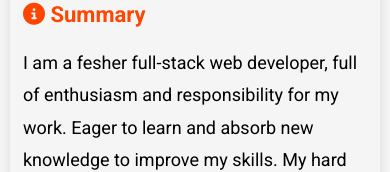
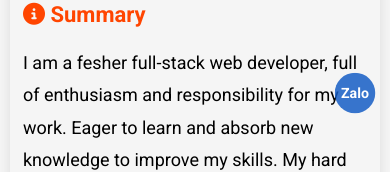
Before and after one commit to buunhut/cv, a React (Create React App) app: page / in a window 390 px wide. Shown: the part 681-853 px from the top of the page. Built offline with nearby package versions, Linux system fonts and the light colour scheme.

Commit message:
zalo chat

```diff
--- a/src/App.js
+++ b/src/App.js
@@ -37,7 +37,7 @@ function App() {
     window.scrollTo(0, 0);
   }
   //zalo chat
-  const phoneNumber = '0835252527'; // Thay thế bằng số điện thoại của bạn
+  const phoneNumber = '0909240886'; // Thay thế bằng số điện thoại của bạn
 
   const openZaloChat = () => {
     window.open(`https://zalo.me/${phoneNumber}`, '_blank');
@@ -52,8 +52,8 @@ function App() {
             <header>
               <div className="content">
                 <h3><i className="fa-regular fa-pen-to-square"
-                  // onClick={handleEdit}
-                  onClick={openZaloChat}
+                  onClick={handleEdit}
+
                 ></i> My CV</h3>
                 <div>
                   {
@@ -261,8 +261,7 @@ function App() {
             <header>
               <div className="content">
                 <h3><i className="fa-regular fa-pen-to-square"
-                  // onClick={handleEdit}
-                  onClick={openZaloChat}
+                  onClick={handleEdit}
 
                 ></i> Hồ Sơ Của Tôi </h3>
                 <div>
@@ -493,6 +492,11 @@ function App() {
           <button type='button'>Login</button>
         </form>
       </div>
+      <div className='zaloChat'
+        onClick={openZaloChat}
+      >
+        <button>Zalo</button>
+      </div>
     </>
   );
 }
--- a/src/app.scss
+++ b/src/app.scss
@@ -286,6 +286,24 @@ body {
       border-color: orangered;
     }
   }
+  .zaloChat {
+    position: fixed;
+    bottom: 50px;
+    right: 20px;
+    button {
+      width: 40px;
+      height: 40px;
+      border: none;
+      border-radius: 50%;
+      background-color: #015bd1d6;
+      font-size: 14px;
+      font-weight: bold;
+      color: white;
+      cursor: pointer;
+      transition: all .3s;
+      animation: zaloChatAnimation 2s infinite; /* 2s là thời gian mỗi chu kỳ, infinite để lặp lại vô hạn */
+    }
+  }
 }
 
 body.dark {
@@ -418,6 +436,7 @@ body.dark {
     }
   }
 }
+
 @media screen and (max-width: 786px) {
   body {
     #app {
@@ -537,6 +556,10 @@ body.dark {
         width: 100%;
       }
     }
+    .zaloChat {
+      right: 15px;
+    }
+
   }
   body.dark {
     background-color: rgb(55, 55, 55);
@@ -619,3 +642,18 @@ body.dark {
     }
   }
 }
+
+@keyframes zaloChatAnimation {
+  0% {
+    transform: scale(1);
+    background-color: #015bd1d6;
+  }
+  50% {
+    transform: scale(1.2);
+    background-color: rgba(255, 68, 0, 0.8);
+  }
+  100% {
+    background-color: #015bd1d6;
+    transform: scale(1);
+  }
+}
```
